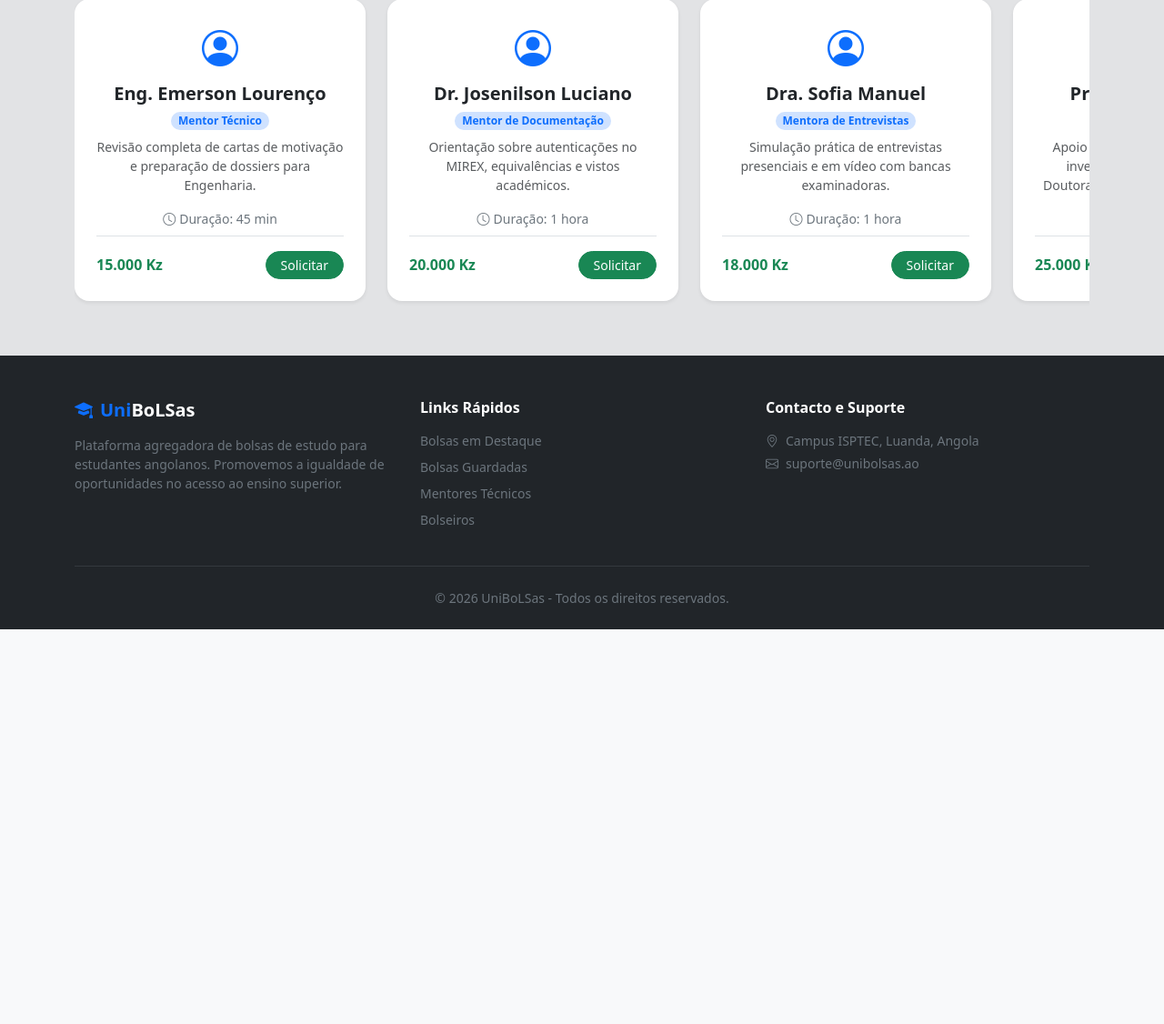
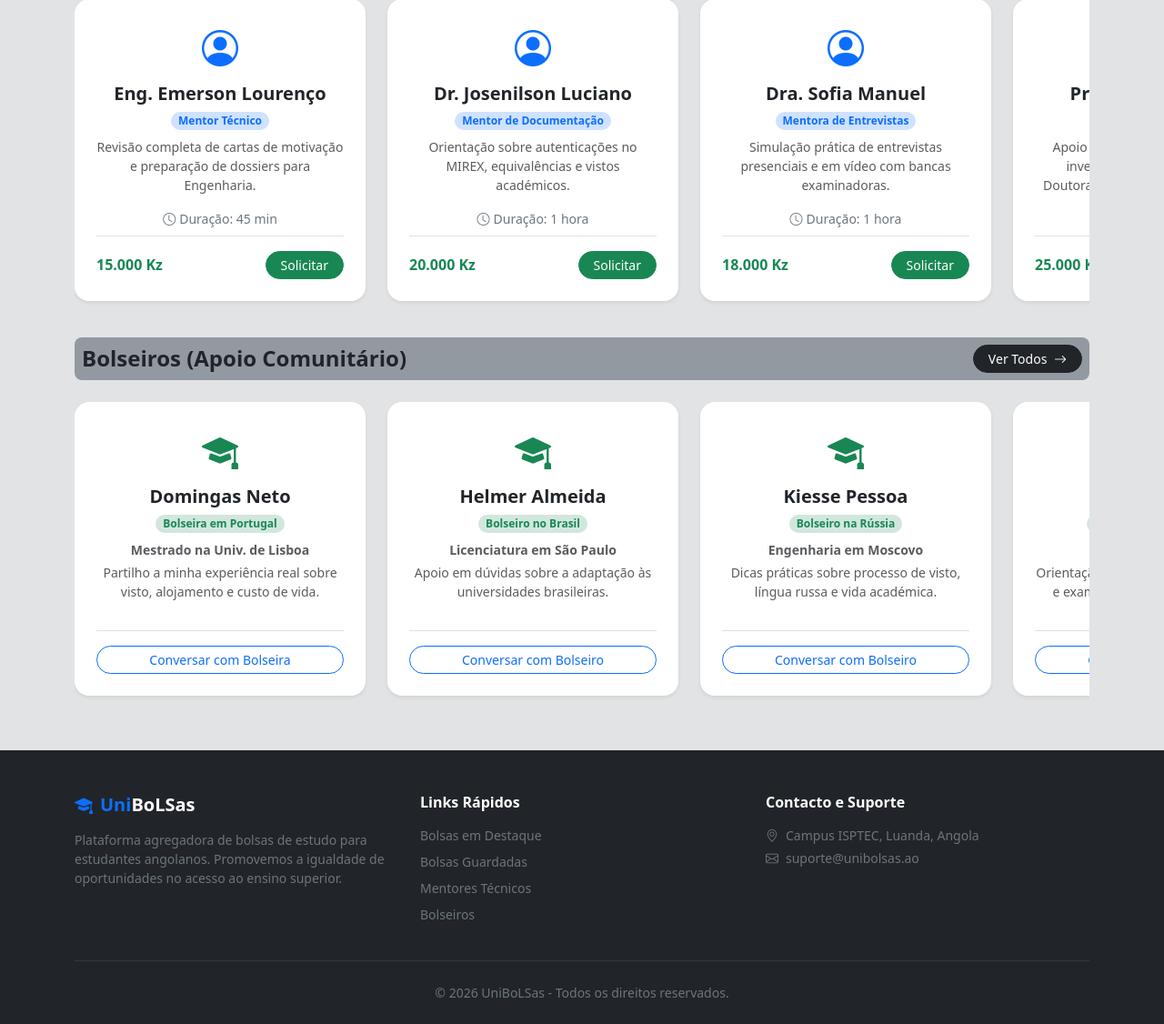
Before and after one commit to Emery-Lourenco/isptec-bolsas, a Flask app: template templates/dashboard_candidato.html in a window 1280 px wide. Shown: the part 1349-2475 px from the top of the page at 91% size. Before the commit the page ends 2041 px from the top, so only its background shows below. Run offline with Flask 3, Linux system fonts and the light colour scheme; the template is opened without the code that fills it, so the values that code supplies are empty.

Commit message:
feat: secção bolseiros adicionada ao ficheiro dashbord_candidatos

```diff
--- a/templates/dashboard_candidato.html
+++ b/templates/dashboard_candidato.html
@@ -491,7 +491,105 @@
         </div>
     </section>
 
+        <!-- 4. Bolseiros VOluntarios -->
+    <section class="container my-5" id="bolseiros-comunidade">
+        <div style="margin-top: -20px; background: #9299a0;" class="d-flex justify-content-between align-items-center border-4 p-2 rounded-3 mb-4">
+            <h3 class="fw-bold text-dark m-0 fs-4">Bolseiros (Apoio Comunitário)</h3>
+            <a href="#" class="btn btn-dark btn-sm rounded-pill px-3">
+                Ver Todos <i class="bi bi-arrow-right ms-1"></i>
+            </a>
+        </div>
 
+        <div class="scroll-horizontal gap-4 px-1">
+
+              <!-- bolseiro 1 -->
+
+            <div class="scroll-item-person">
+                <div class="card h-100 border-0 shadow-sm rounded-4 p-4 bg-white text-center d-flex flex-column justify-content-between">
+                    <div>
+                        <div class="mb-2">
+                            <i class="bi bi-mortarboard-fill fs-1 text-success"></i>
+                        </div>
+                        <h5 class="fw-bold text-dark mb-1">Domingas Neto</h5>
+                        <span class="badge bg-success-subtle text-success rounded-pill mb-2">Bolseira em Portugal</span>
+                        <p class="text-muted small fw-semibold mb-1">Mestrado na Univ. de Lisboa</p>
+                        <p class="text-muted small mb-3 card-desc-limit">Partilho a minha experiência real sobre visto, alojamento e custo de vida.</p>
+                    </div>
+                    <div class="pt-3 border-top mt-auto">
+                        <button class="btn btn-outline-primary btn-sm rounded-pill w-100" data-bs-toggle="modal" data-bs-target="#modalAgendamento">
+                            Conversar com Bolseira
+                        </button>
+                    </div>
+                </div>
+            </div>
+
+            <!-- bolseiro 2 -->
+            <div class="scroll-item-person">
+                <div class="card h-100 border-0 shadow-sm rounded-4 p-4 bg-white text-center d-flex flex-column justify-content-between">
+                    <div>
+                        <div class="mb-2">
+                            <i class="bi bi-mortarboard-fill fs-1 text-success"></i>
+                        </div>
+                        <h5 class="fw-bold text-dark mb-1">Helmer Almeida</h5>
+                        <span class="badge bg-success-subtle text-success rounded-pill mb-2">Bolseiro no Brasil</span>
+                        <p class="text-muted small fw-semibold mb-1">Licenciatura em São Paulo</p>
+                        <p class="text-muted small mb-3 card-desc-limit">Apoio em dúvidas sobre a adaptação às universidades brasileiras.</p>
+                    </div>
+                    <div class="pt-3 border-top mt-auto">
+                        <button class="btn btn-outline-primary btn-sm rounded-pill w-100" data-bs-toggle="modal" data-bs-target="#modalAgendamento">
+                            Conversar com Bolseiro
+                        </button>
+                    </div>
+                </div>
+            </div>
+
+            <!-- bolseiro 3 -->
+            <div class="scroll-item-person">
+                <div class="card h-100 border-0 shadow-sm rounded-4 p-4 bg-white text-center d-flex flex-column justify-content-between">
+                    <div>
+                        <div class="mb-2">
+                            <i class="bi bi-mortarboard-fill fs-1 text-success"></i>
+                        </div>
+                        <h5 class="fw-bold text-dark mb-1">Kiesse Pessoa</h5>
+
+                        <span class="badge bg-success-subtle text-success rounded-pill mb-2">Bolseiro na Rússia</span>
+                        <p class="text-muted small fw-semibold mb-1">Engenharia em Moscovo</p>
+                        <p class="text-muted small mb-3 card-desc-limit">Dicas práticas sobre processo de visto, língua russa e vida académica.</p>
+                    </div>
+                    <div class="pt-3 border-top mt-auto">
+                        <button class="btn btn-outline-primary btn-sm rounded-pill w-100" data-bs-toggle="modal" data-bs-target="#modalAgendamento">
+                            Conversar com Bolseiro
+                        </button>
+                    </div>
+                </div>
+            </div>
+
+    <!-- bolseiro 4 -->
+
+            <div class="scroll-item-person">
+
+
+
+                <div class="card h-100 border-0 shadow-sm rounded-4 p-4 bg-white text-center d-flex flex-column justify-content-between">
+                    <div>
+                        <div class="mb-2">
+                            <i class="bi bi-mortarboard-fill fs-1 text-success"></i>
+                        </div>
+                        <h5 class="fw-bold text-dark mb-1">Ana Beatriz</h5>
+                        <span class="badge bg-success-subtle text-success rounded-pill mb-2">Bolseira no Reino Unido</span>
+                        <p class="text-muted small fw-semibold mb-1">Mestrado em Londres</p>
+                        <p class="text-muted small mb-3 card-desc-limit">Orientação sobre candidatura Chevening e exames de proficiência em inglês.</p>
+                    </div>
+                    <div class="pt-3 border-top mt-auto">
+                        <button class="btn btn-outline-primary btn-sm rounded-pill w-100" data-bs-toggle="modal" data-bs-target="#modalAgendamento">
+                            Conversar com Bolseira
+                        </button>
+                    </div>
+                </div>
+            </div>
+
+        </div>
+    </section>
 
 
 
```
